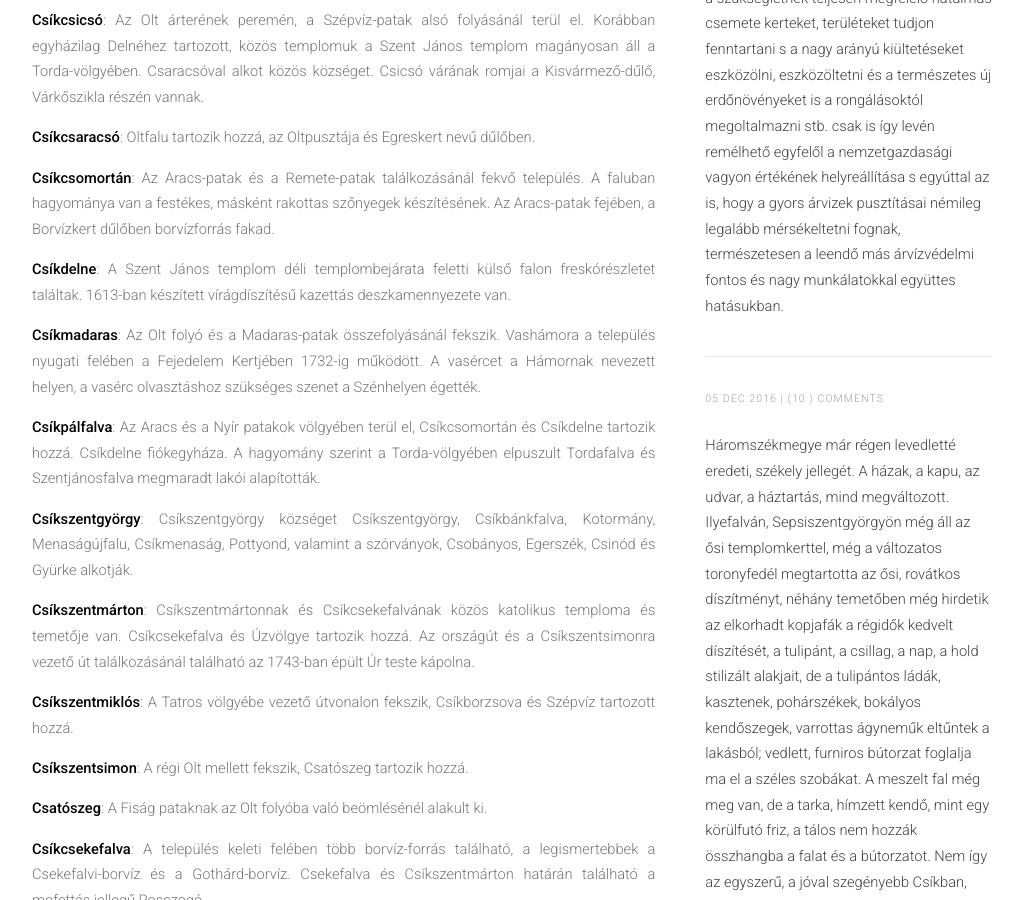
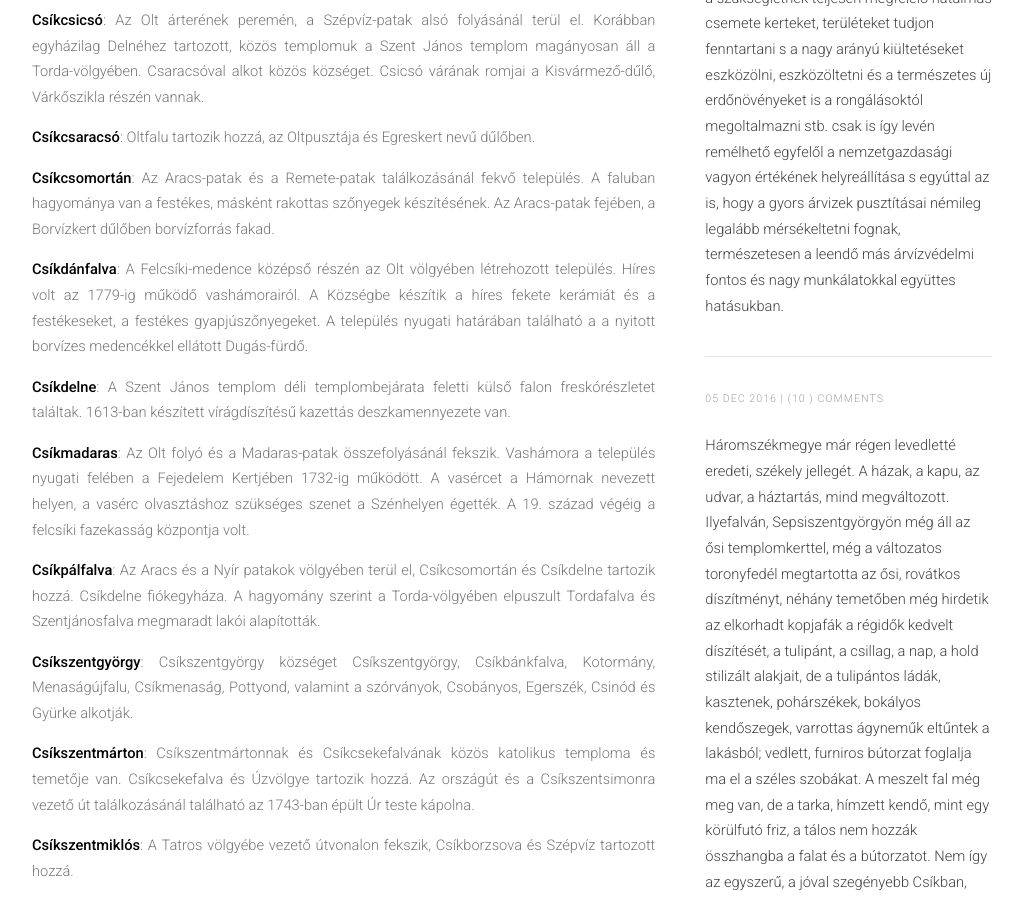
Before and after one commit to siculia/siculia.github.io, a Jekyll site: the page built from siculia-csikszek.html, in a window 1280 px wide and 900 px high, scrolled down 2238 px. Shown: the whole window, without its empty margins (128-1150 px from the left). Built offline with Jekyll 4.4.1, drawn with Linux system fonts in a browser that asks for light colours; nearby versions of some CDN libraries; library files that are not in the unit come from our copies; some of the changed text lies outside the part shown.

Commit message:
Csíkszéki települések leírása, Karcfalva

```diff
--- a/siculia-csikszek.html
+++ b/siculia-csikszek.html
@@ -62,8 +62,9 @@ layout: default
 							<p style="text-align: justify;"><b>Csíkcsicsó</b>: Az Olt árterének peremén, a Szépvíz-patak alsó folyásánál terül el. Korábban egyházilag Delnéhez tartozott, közös templomuk a Szent János templom magányosan áll a Torda-völgyében. Csaracsóval alkot közös községet. Csicsó várának romjai a Kisvármező-dűlő, Várkőszikla részén vannak.</p>
 							<p style="text-align: justify;"><b>Csíkcsaracsó</b>: Oltfalu tartozik hozzá, az Oltpusztája és Egreskert nevű dűlőben.</p>
 							<p style="text-align: justify;"><b>Csíkcsomortán</b>: Az Aracs-patak és a Remete-patak találkozásánál fekvő település. A faluban hagyománya van a festékes, másként rakottas szőnyegek készítésének. Az Aracs-patak fejében, a Borvízkert dűlőben borvízforrás fakad.</p>
+							<p style="text-align: justify;"><b>Csíkdánfalva</b>: A Felcsíki-medence középső részén az Olt völgyében létrehozott település. Híres volt az 1779-ig működő vashámorairól. A Községbe készítik a híres fekete kerámiát és a festékeseket, a festékes gyapjúszőnyegeket. A település nyugati határában található a a nyitott borvízes medencékkel ellátott Dugás-fürdő.</p>
 							<p style="text-align: justify;"><b>Csíkdelne</b>: A Szent János templom déli templombejárata feletti külső falon freskórészletet találtak. 1613-ban készített vírágdíszítésű kazettás deszkamennyezete van.</p>
-							<p style="text-align: justify;"><b>Csíkmadaras</b>: Az Olt folyó és a Madaras-patak összefolyásánál fekszik. Vashámora a település nyugati felében a Fejedelem Kertjében 1732-ig működött. A vasércet a Hámornak nevezett helyen, a vasérc olvasztáshoz szükséges szenet a Szénhelyen égették.</p>
+							<p style="text-align: justify;"><b>Csíkmadaras</b>: Az Olt folyó és a Madaras-patak összefolyásánál fekszik. Vashámora a település nyugati felében a Fejedelem Kertjében 1732-ig működött. A vasércet a Hámornak nevezett helyen, a vasérc olvasztáshoz szükséges szenet a Szénhelyen égették. A 19. század végéig a felcsíki fazekasság központja volt.</p>
 							<p style="text-align: justify;"><b>Csíkpálfalva</b>: Az Aracs és a Nyír patakok völgyében terül el, Csíkcsomortán és Csíkdelne tartozik hozzá. Csíkdelne fiókegyháza. A hagyomány szerint a Torda-völgyében elpuszult Tordafalva és Szentjánosfalva megmaradt lakói alapították.</p>
 							<p style="text-align: justify;"><b>Csíkszentgyörgy</b>: Csíkszentgyörgy községet Csíkszentgyörgy, Csíkbánkfalva, Kotormány, Menaságújfalu, Csíkmenaság, Pottyond, valamint a szórványok, Csobányos, Egerszék, Csinód és Gyürke alkotják.
 							<p style="text-align: justify;"><b>Csíkszentmárton</b>: Csíkszentmártonnak és Csíkcsekefalvának közös katolikus temploma és temetője van. Csíkcsekefalva és Úzvölgye tartozik hozzá. Az országút és a Csíkszentsimonra vezető út találkozásánál található az 1743-ban épült Úr teste kápolna.</p>
@@ -87,6 +88,7 @@ layout: default
 							<p style="text-align: justify;"><b>Csíkverebes</b>: Tusnádhoz tartozó település, az olt bal oldalán. Cskverebestől délnyugatra található a Benes-rétláp, régi nevén a Nádas-tavak, amely közel 300 hektárt foglal el az Olt árterületén.</p>
 							<p style="text-align: justify;"><b>Tusnád</b>: Az Alcsíki-medence déli részén terül el. Sokáig Csíkkozmás fiókegyháza volt, 1726-ban válik önálló egyházközösséggé. Újtusnád és Csíkverebes tartozik hozzá. Thököly Imre kurucai 1690 októberében Tusnád kápolnáját feldúlják, beredezését felégetik.</p>
 							<p style="text-align: justify;"><b>Újtusnád</b>: Az Ölvélyes, Mitács és Ravasz patakoknak az Oltba való beömlésénél kialakult település. Borvizei az Olt metén törnek a felszínre.</p>
+							<p style="text-align: justify;"><b>Karcfalva</b>: Csíkjenőfalvával alkot községet. Itt található Felcsík legjobb állapotban megmaradt, a 16. században épült műemkék temploma. A Madicsa fürdő a falutól nyudatra a Madicsa-patak völgyében fekszik. A Lok-patak völgyben borvízkút található.</p>
 							<p style="text-align: justify;"><b>Kápolnapataka</b>: A Kápolnapataka völgyében fekvő település.</p>
 							<p style="text-align: justify;"><b>Kárpitusbánya</b>:Tusnádfürdőtől délre, néhány házbó álló település.</p>
 							<p style="text-align: justify;"><b>Csíkkozmás</b>: Régi település, az Alcsíki-medence egyik községközpontja. Az egyetlen olyan csíki település, amelynek határában sót bányásztak ki, a régi sóakna helyét Sószéknek hívják. A településhez tartozik a Sószék-fürdő, a sósfürdők vizében található só a kárpáti homokkő rétegeiből oldódik ki.</p>
```
